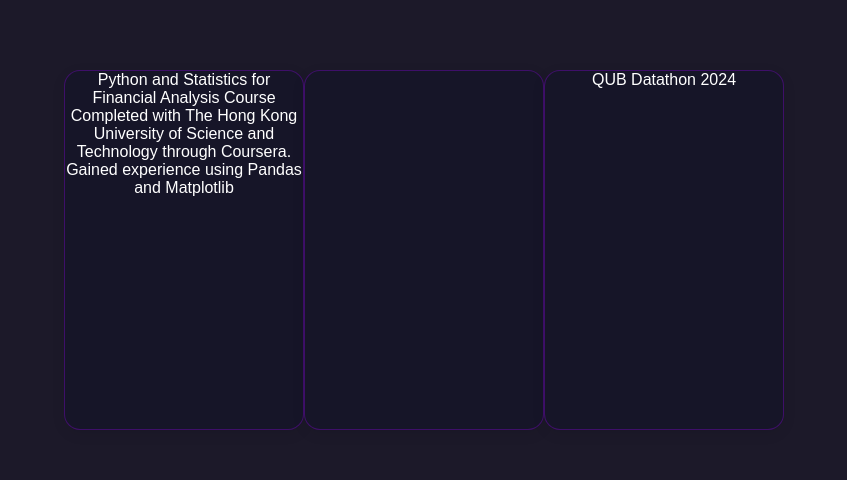
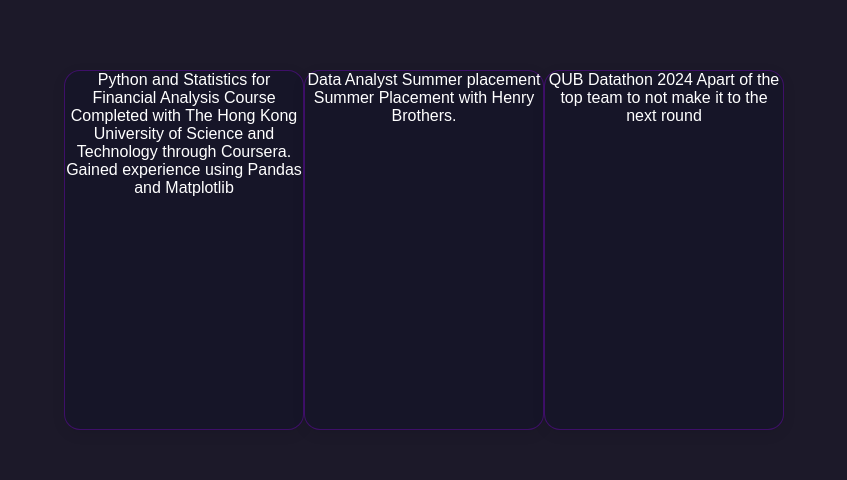
Before and after one commit to jlumber7/jlumber7.github.io, a plain HTML site: page index.html in a window 1280 px wide. Shown: the part 2352-2832 px from the top of the page, without its empty margins (216-1063 px from the left). Drawn offline with Linux system fonts and the light colour scheme.

Commit message:
Topics for Blog Post Section

```diff
--- a/index.html
+++ b/index.html
@@ -372,11 +372,15 @@
             </div>
 
             <div class="box">
+              Data Analyst Summer placement
 
+              Summer Placement with Henry Brothers.
             </div>
 
             <div class="box">
               QUB Datathon 2024
+
+              Apart of the top team to not make it to the next round
             </div>
 
           </div>
```
